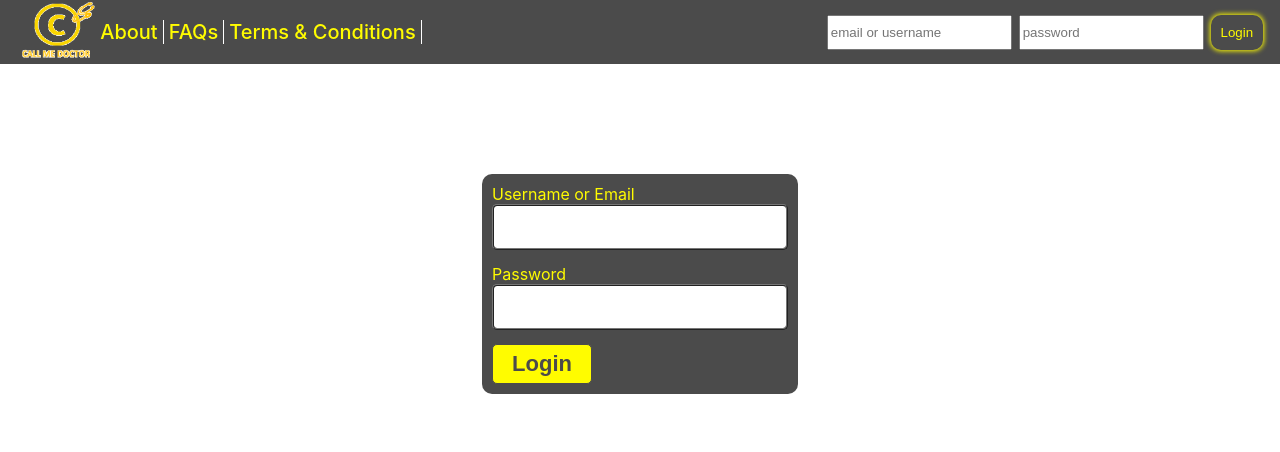
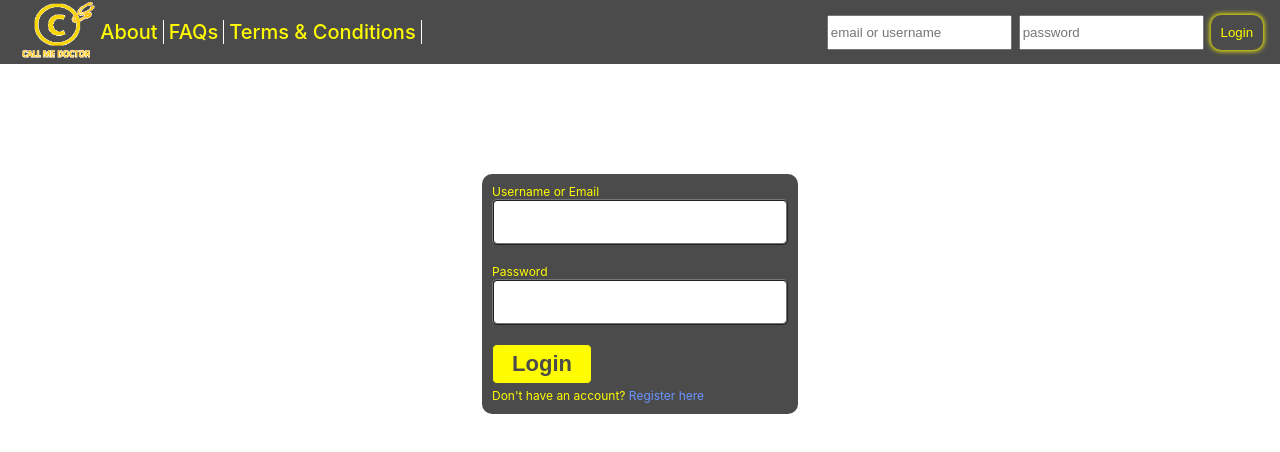
Before and after one commit to Call-me-doctor/cmd-front-end, a React (Create React App) app: page /login in a window 1280 px wide. Shown: the top 452 px of the page. Built offline with nearby package versions, Linux system fonts and the light colour scheme.

Commit message:
add register link in sign in

```diff
--- a/public/css/styles.css
+++ b/public/css/styles.css
@@ -134,6 +134,12 @@
     flex-direction: column;
     min-height: 200px;
     justify-content: space-between; }
+  .content-container .login label {
+    font-size: 12px;
+    color: #FFFC00; }
+    .content-container .login label a {
+      text-decoration: none;
+      color: #6b94ff; }
 
 .input-style-1 {
   display: flex;
--- a/src/Components/Login/Login.js
+++ b/src/Components/Login/Login.js
@@ -18,6 +18,7 @@ class Login extends React.Component {
                             <InputPassword1 label="Password" />
                             <InputSubmit1 label="Login" />
                         </form>
+                        <label>Don't have an account? <a href="register">Register here</a></label>
                     </div>
                 </div>
             </Fragment>
--- a/src/Components/Login/Login.scss
+++ b/src/Components/Login/Login.scss
@@ -11,5 +11,15 @@
             min-height: 200px;
             justify-content: space-between;
         }
+
+        label {
+            font-size: 12px;
+            color: $text-color;
+
+            a {
+                text-decoration: none;
+                color: $link-text-color;
+            }
+        }
     }
 }
--- a/src/constants.scss
+++ b/src/constants.scss
@@ -3,3 +3,4 @@ $text-color: #FFFC00;
 $text-color-fade: #fffb002d;
 $bg-color-fade: #4b4b4b2d;
 $nav-bar-height: 60px;
+$link-text-color: #6b94ff
```
Also changed, not shown: 1 other file (tests, documents, lock files or other folders).
